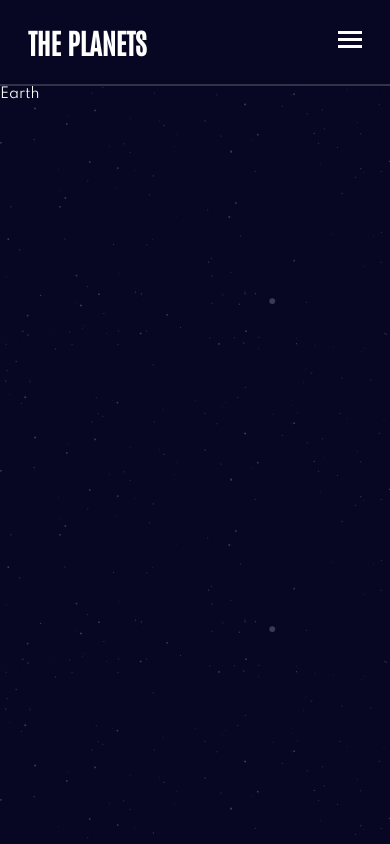
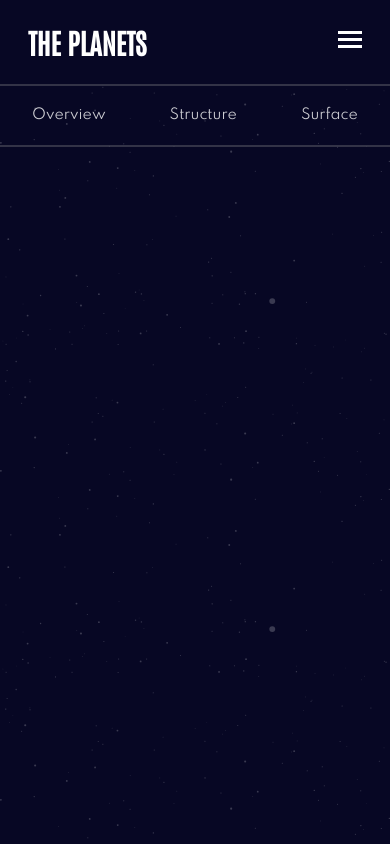
Before and after one commit to john-k-phillips/fm-planet-facts, an Angular app: page /planets/2/earth in a window 390 px wide. Built offline with nearby package versions, Linux system fonts and the light colour scheme.

Commit message:
Sub nav added and styled for mobile.

```diff
--- a/src/app/planet/planet.component.html
+++ b/src/app/planet/planet.component.html
@@ -1 +1,7 @@
-<p>{{ planet.name }}</p>
+<div class="grid-layout">
+  <!-- SUB NAV -->
+  <app-sub-nav></app-sub-nav>
+  <!-- PLANET IMAGE & DETAILS  -->
+
+  <!-- PLANET FACTS -->
+</div>
--- a/src/app/planet/planet.component.scss
+++ b/src/app/planet/planet.component.scss
@@ -0,0 +1,3 @@
+.grid-layout {
+  display: grid;
+}
--- /dev/null
+++ b/src/app/planet/sub-nav/sub-nav.component.html
@@ -0,0 +1,13 @@
+<nav class="sub-nav">
+  <ul class="sub-nav-list">
+    <li class="sub-nav-item overview mercury active">
+      <a tabindex="0" [ngClass]="planetName">Overview</a>
+    </li>
+    <li class="sub-nav-item structure">
+      <a tabindex="0" [ngClass]="planetName">Structure</a>
+    </li>
+    <li class="sub-nav-item surface">
+      <a tabindex="0" [ngClass]="planetName">Surface</a>
+    </li>
+  </ul>
+</nav>
--- /dev/null
+++ b/src/app/planet/sub-nav/sub-nav.component.scss
@@ -0,0 +1,43 @@
+.sub-nav-list {
+  display: flex;
+  justify-content: space-around;
+
+  border-bottom: 2px solid rgba(151, 151, 151, 30%);
+}
+
+.sub-nav-item {
+  padding: 1.5em 0em;
+  position: relative;
+
+  opacity: 0.8;
+  &:hover {
+    opacity: 1;
+  }
+  a {
+    cursor: pointer;
+    &::after {
+      content: "";
+      display: block;
+
+      width: 100%;
+      height: 4px;
+
+      position: absolute;
+      bottom: 0px;
+
+      opacity: 0;
+      transition: opacity 0.3s ease-out;
+    }
+    &:hover {
+      &::after {
+        opacity: 1;
+      }
+    }
+    &:focus {
+      outline: none;
+      &::after {
+        opacity: 1;
+      }
+    }
+  }
+}
--- /dev/null
+++ b/src/app/planet/sub-nav/sub-nav.component.ts
@@ -0,0 +1,14 @@
+import { Component, Input, OnInit } from '@angular/core';
+
+@Component({
+  selector: 'app-sub-nav',
+  templateUrl: './sub-nav.component.html',
+  styleUrls: ['./sub-nav.component.scss'],
+})
+export class SubNavComponent implements OnInit {
+  @Input() planetName = 'earth';
+
+  constructor() {}
+
+  ngOnInit(): void {}
+}
```
Also changed, not shown: src/app/app.module.ts (+7 -1 lines).
